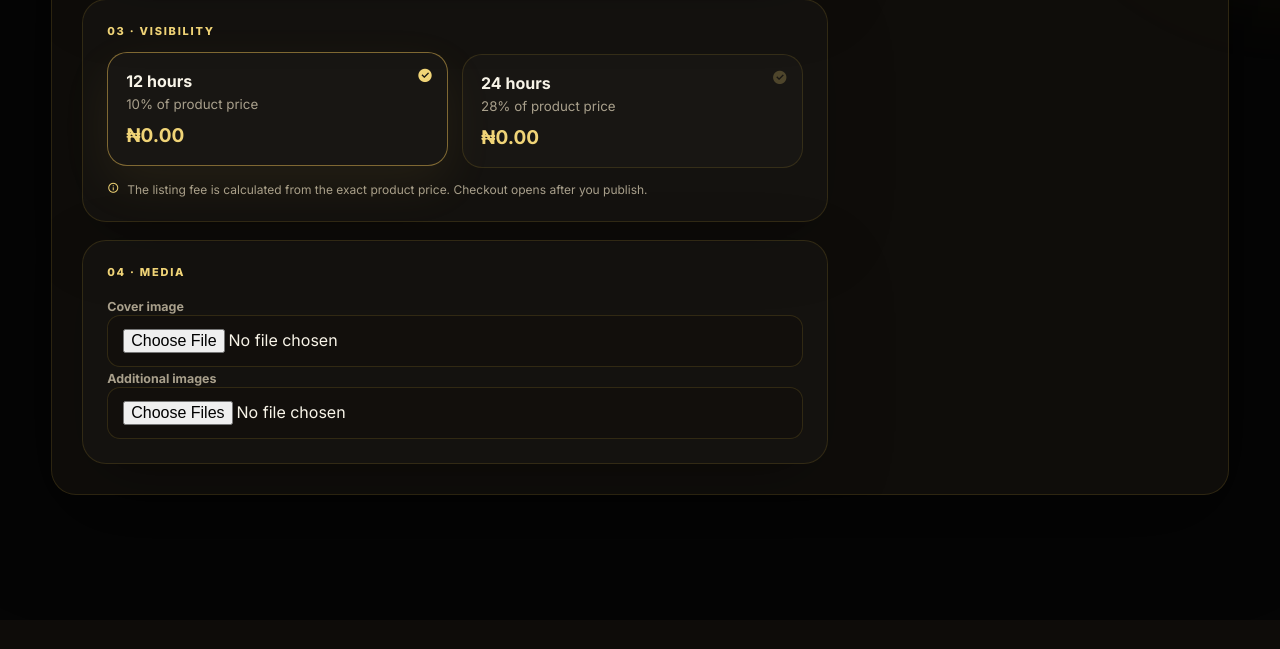
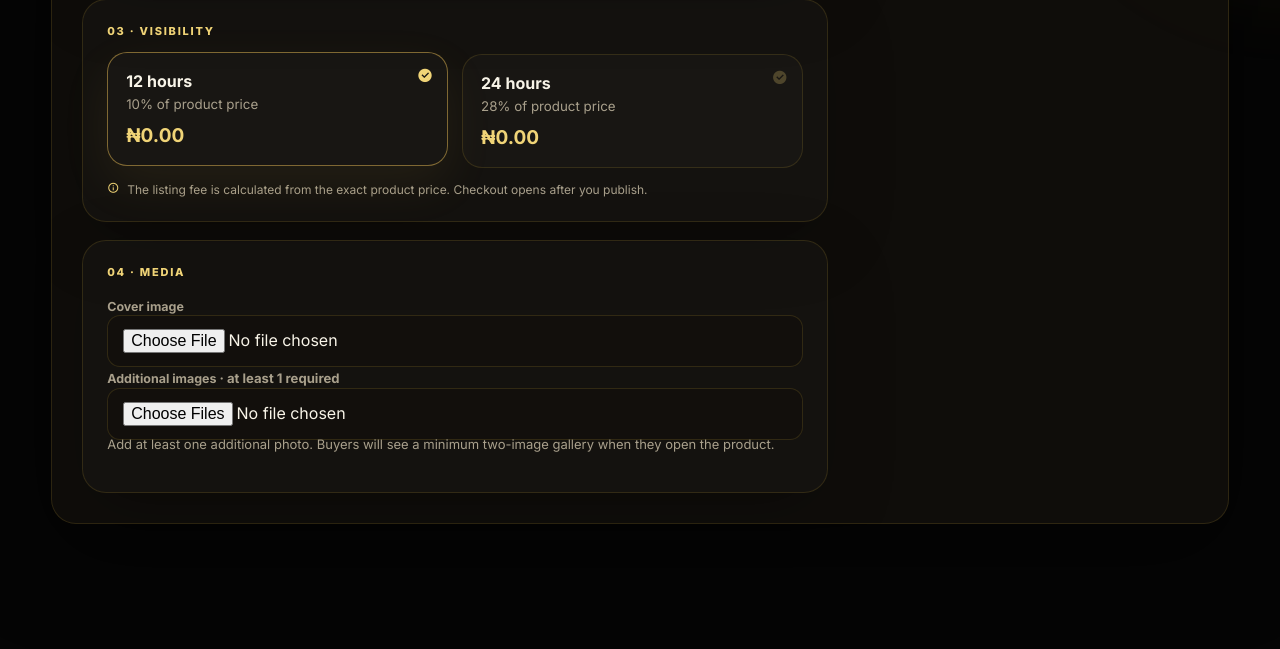
Before and after one commit to Lordave111/Maximise, a Flask app: template templates/add_product.html in a window 1280 px wide. Shown: the part 1028-1677 px from the top of the page. Before the commit the page ends 1523 px from the top, so only its background shows below. Run offline with Flask 3, Linux system fonts and the light colour scheme; the template is opened without the code that fills it: values that come from a table or form of the project are taken from there, others are empty; data comes from the database, SQL or seed files in the repository; some libraries are stand-ins or nearby versions.

Commit message:
Require second product image for two-image gallery

```diff
--- a/templates/add_product.html
+++ b/templates/add_product.html
@@ -10,7 +10,7 @@
         <div class="builder-section"><div class="section-kicker">01 · PRODUCT</div><label class="label">Product name</label><input name="name" required maxlength="200" placeholder="What are you selling?"><div class="two-col"><div><label class="label">Price (₦)</label><input id="productPrice" name="price" type="number" step="0.01" min="0" required placeholder="0.00"></div><div><label class="label">Category</label><select name="category" required><option value="">Choose category</option>{% for c in categories %}<option value="{{ c.id }}">{{ c.name }}</option>{% endfor %}</select></div></div><label class="label">Description</label><textarea name="description" rows="7" placeholder="Describe the product, condition, features or what the buyer should know..."></textarea></div>
         <div class="builder-section"><div class="section-kicker">02 · BUYER CONTACT</div><p class="helper">These details appear on your public store and product pages so buyers can reach you directly.</p><div class="two-col"><div><label class="label">Public email</label><input name="contact_email" type="email" value="{{ contact.public_email }}" required placeholder="you@example.com"></div><div><label class="label">Phone for calls</label><input name="phone_number" type="tel" value="{{ contact.phone_number }}" required placeholder="080... or +234..."></div></div><label class="label">WhatsApp</label><input name="whatsapp" value="{{ current_user.whatsapp_number or '' }}" required placeholder="2348012345678"></div>
         <div class="builder-section"><div class="section-kicker">03 · VISIBILITY</div>{% if first_listing_free %}<div class="free-banner"><i class="ri-vip-crown-2-line"></i><div><strong>Your first listing is FREE</strong><span>It will be visible for 24 hours. This complimentary placement is used when you publish this product.</span></div><b>₦0</b></div>{% else %}<div class="plan-grid"><label class="plan-card"><input type="radio" name="duration" value="12" checked><span><strong>12 hours</strong><small>10% of product price</small><b id="fee12">₦0.00</b></span><i class="ri-checkbox-circle-fill"></i></label><label class="plan-card"><input type="radio" name="duration" value="24"><span><strong>24 hours</strong><small>28% of product price</small><b id="fee24">₦0.00</b></span><i class="ri-checkbox-circle-fill"></i></label></div><div class="pricing-note"><i class="ri-information-line"></i> The listing fee is calculated from the exact product price. Checkout opens after you publish.</div>{% endif %}</div>
-        <div class="builder-section"><div class="section-kicker">04 · MEDIA</div><label class="label">Cover image</label><input name="cover_image" type="file" accept="image/*" required><label class="label">Additional images</label><input name="screenshots" type="file" accept="image/*" multiple></div>
+        <div class="builder-section"><div class="section-kicker">04 · MEDIA</div><label class="label">Cover image</label><input name="cover_image" type="file" accept="image/*" required><label class="label">Additional images <span class="meta">· at least 1 required</span></label><input name="screenshots" type="file" accept="image/*" multiple required><p class="helper">Add at least one additional photo. Buyers will see a minimum two-image gallery when they open the product.</p></div>
       </section>
       <aside class="listing-summary panel"><div class="eyebrow">LISTING SUMMARY</div><h2>Ready when you are.</h2><p>Your product appears in the general market and your public storefront once its placement is active.</p><div class="summary-line"><span>Placement</span><strong>{% if first_listing_free %}First · Free{% else %}<span id="summaryDuration">12 hours</span>{% endif %}</strong></div><div class="summary-line"><span>Rate</span><strong id="summaryRate">{% if first_listing_free %}Complimentary{% else %}10%{% endif %}</strong></div><div class="summary-total"><span>Listing fee</span><strong id="summaryFee">₦0.00</strong></div><button class="btn full" type="submit"><i class="ri-rocket-2-line"></i>{% if first_listing_free %} Publish free listing{% else %} Continue to secure payment{% endif %}</button><small class="summary-foot"><i class="ri-lock-2-line"></i> Payment is processed securely by Paystack.</small></aside>
     </div>
```
